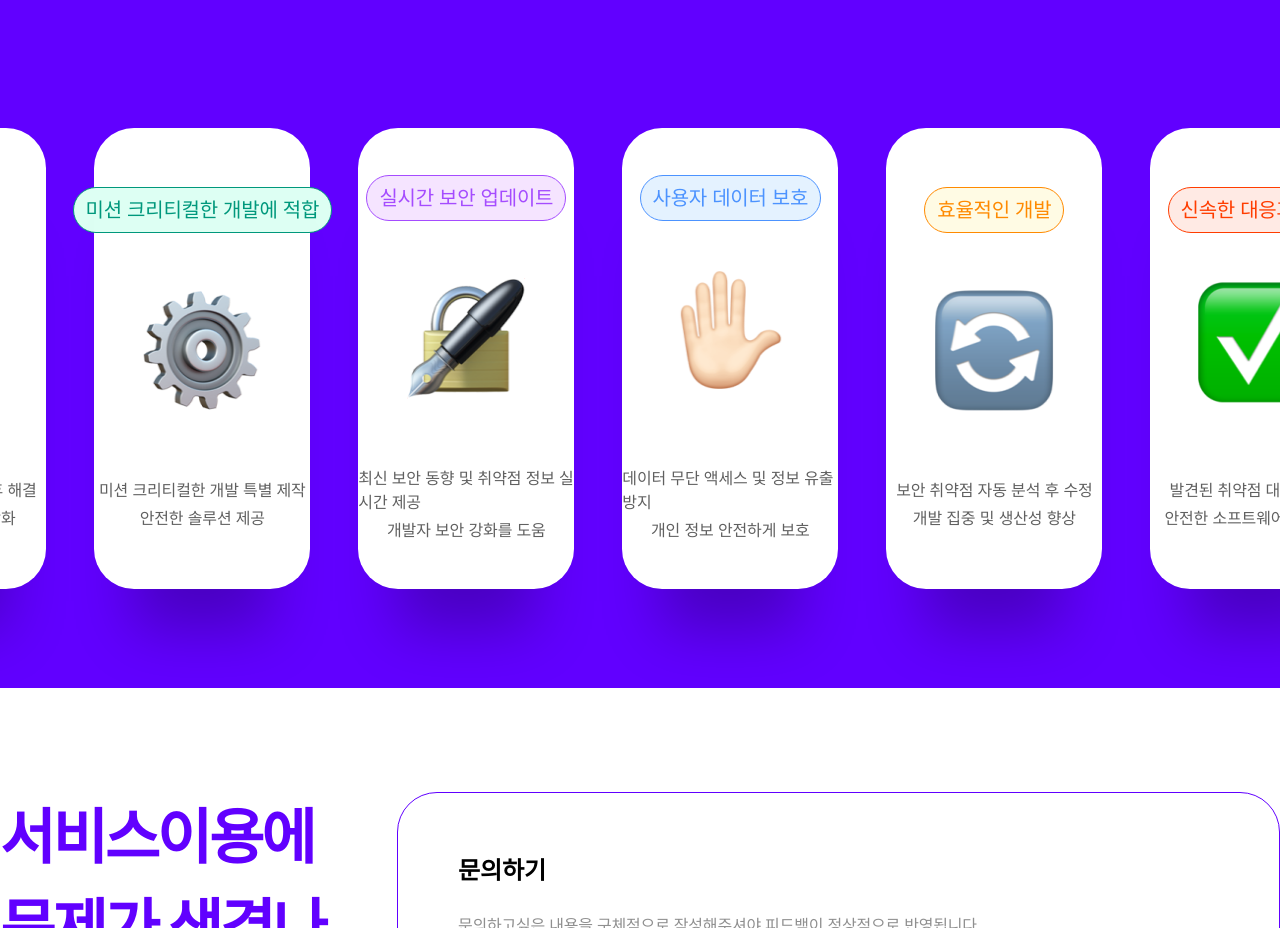
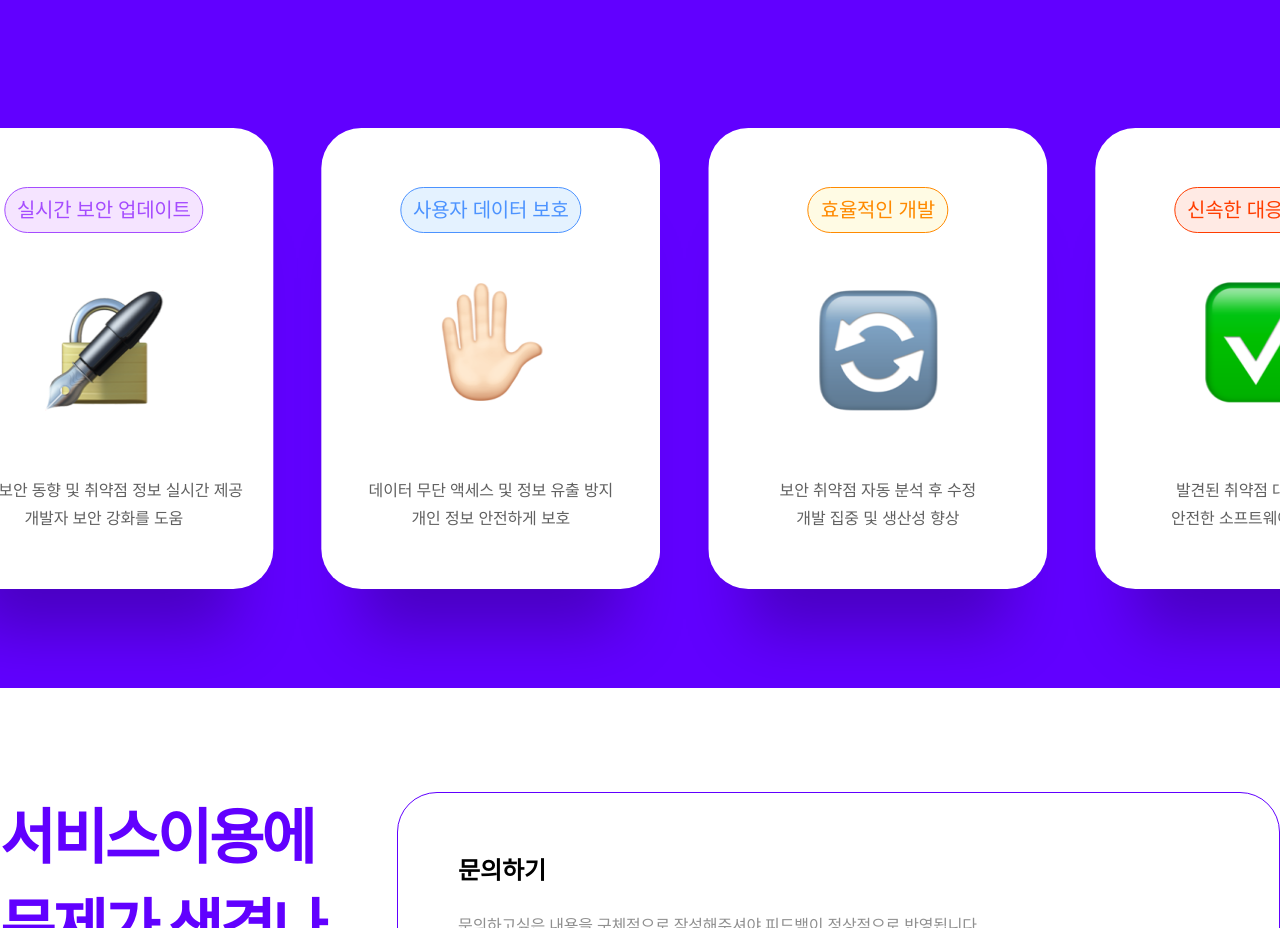
Before and after one commit to luc7yvicky/flaw-detector, a Next.js app: page / in a window 1280 px wide. Shown: the part 2828-3756 px from the top of the page. Built offline with nearby package versions, Linux system fonts and the light colour scheme; no server answers; a web font is replaced by a local one.

Commit message:
Feat : LandingServiceSection 애니메이션 기능 구현

```diff
--- a/src/components/landing/LandingServiceSection.tsx
+++ b/src/components/landing/LandingServiceSection.tsx
@@ -12,13 +12,41 @@ export default function LandingServiceSection() {
           </h3>
         </article>
         <article className="relative w-full overflow-x-hidden">
-          <div className="relative ml-[-10.604rem] grid min-h-[35rem] w-[120%] grid-cols-6 gap-x-12 whitespace-pre-wrap">
-            <ServiceCard variant="security" />
-            <ServiceCard variant="critical" />
-            <ServiceCard variant="realtime" />
-            <ServiceCard variant="privacy" />
-            <ServiceCard variant="efficiency" />
-            <ServiceCard variant="quick" />
+          {/* <div className="animate-scroll-left gap-x-15 relative ml-[-10.604rem] grid min-h-[35rem] w-[120%] grid-cols-6"> */}
+          <div className="animate-scroll-left flex min-h-[35rem] w-auto flex-nowrap gap-x-12">
+            <ServiceCard
+              variant="security"
+              className="w-[339px] flex-shrink-0"
+            />
+            <ServiceCard
+              variant="critical"
+              className="w-[339px] flex-shrink-0"
+            />
+            <ServiceCard
+              variant="realtime"
+              className="w-[339px] flex-shrink-0"
+            />
+            <ServiceCard
+              variant="privacy"
+              className="w-[339px] flex-shrink-0"
+            />
+            <ServiceCard
+              variant="efficiency"
+              className="w-[339px] flex-shrink-0"
+            />
+            <ServiceCard variant="quick" className="w-[339px] flex-shrink-0" />
+            <ServiceCard
+              variant="security"
+              className="w-[339px] flex-shrink-0"
+            />
+            <ServiceCard
+              variant="critical"
+              className="w-[339px] flex-shrink-0"
+            />
+            <ServiceCard
+              variant="realtime"
+              className="w-[339px] flex-shrink-0"
+            />
           </div>
         </article>
       </section>
--- a/tailwind.config.ts
+++ b/tailwind.config.ts
@@ -67,6 +67,10 @@ const config: Config = {
         },
       },
       keyframes: {
+        scrollLeft: {
+          "0%": { transform: "translateX(0)" },
+          "100%": { transform: "translateX(-100%)" },
+        },
         rollAroundY: {
           "0%": { transform: "translate(195px, 0px) rotate(0deg)" },
           "25%": {
@@ -84,6 +88,7 @@ const config: Config = {
         },
       },
       animation: {
+        "scroll-left": "scrollLeft 10s linear infinite",
         "roll-around-y": "rollAroundY 5s linear infinite",
       },
     },
```
